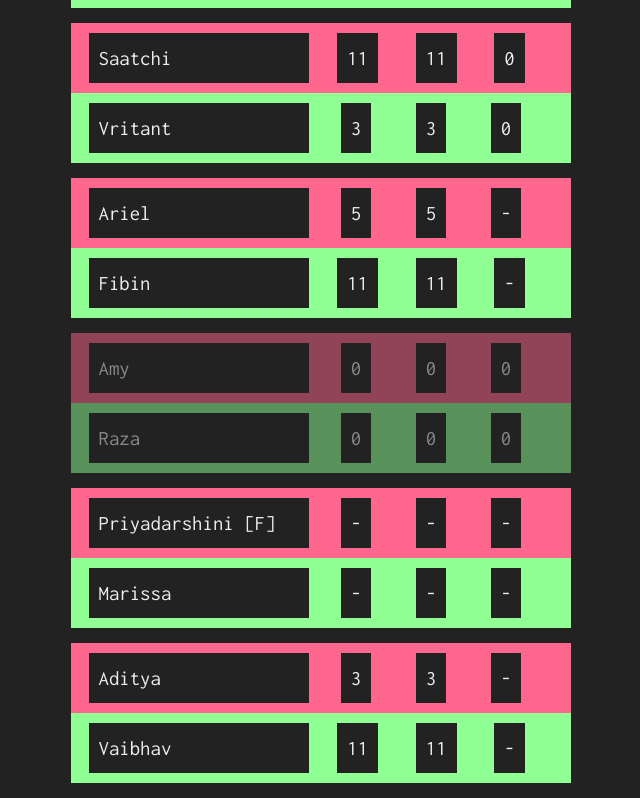
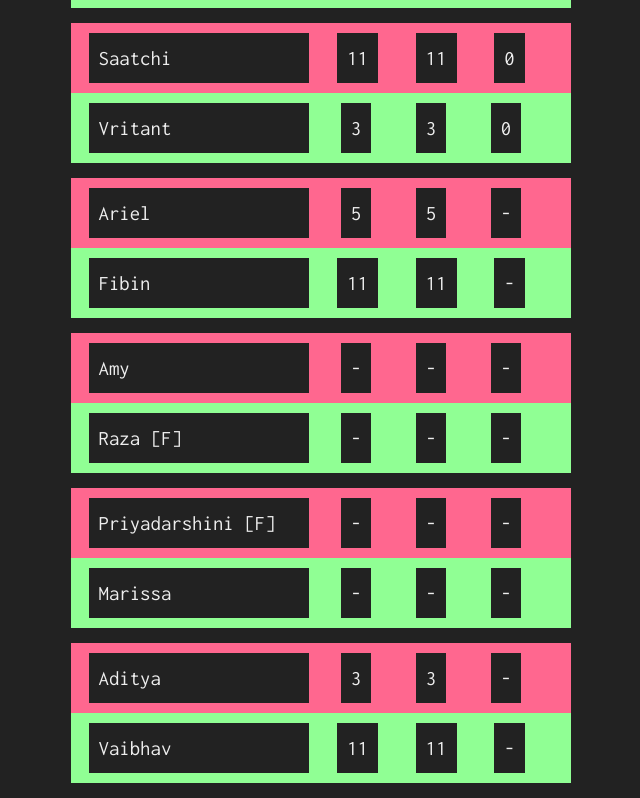
Before and after one commit to vritant24/PingPongBrackets, a React (Create React App) app: page / in a window 1280 px wide. Shown: the part 828-1626 px from the top of the page, without its empty margins (319-959 px from the left). Built offline with nearby package versions, Linux system fonts and the light colour scheme.

Commit message:
Update tally.js

```diff
--- a/src/tally.js
+++ b/src/tally.js
@@ -50,10 +50,10 @@ export default [
     },
     {
         p1: "Amy",
-        p2: "Raza",
-        s1: [0, 0, 0],
-        s2: [0, 0, 0],
-        d: false
+        p2: "Raza [F]",
+        s1: ["-", "-", "-"],
+        s2: ["-", "-", "-"],
+        d: true
     },
     {
         p1: "Priyadarshini [F]",
```
